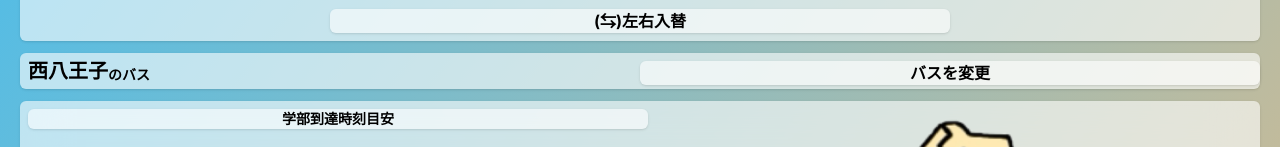
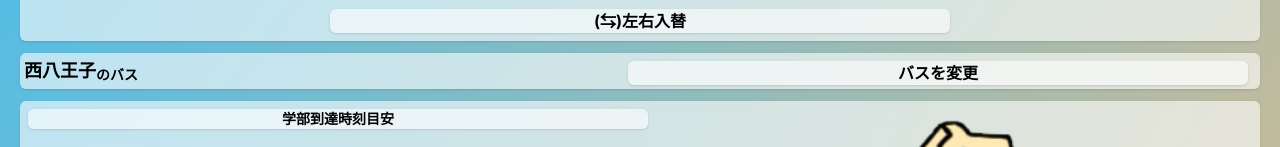
Before and after one commit to tommy10092525/tamap, a Next.js app: page / in a window 1280 px wide. Shown: the part 523-670 px from the top of the page. Built offline with nearby package versions, Linux system fonts and the light colour scheme; no server answers.

Commit message:
ボタンの判定の修正

```diff
--- a/src/app/components/StationSwitch.tsx
+++ b/src/app/components/StationSwitch.tsx
@@ -11,14 +11,14 @@ const StationSwitch = (props: StationSwitchProps) => {
     <div className='my-3 h-full w-full'>
       <Card>
         <div className="inline-flex">
-          <p className="font-bold text-xl ml-2 my-1">{timeTableIsLoading ? "loading" : stationNames[userInput.station]}</p>
+          <p className="font-bold text-lg my-1 ml-1">{timeTableIsLoading ? "loading" : stationNames[userInput.station]}</p>
           {timeTableIsLoading ? <></> : <p className="font-bold text-sm mt-3">のバス</p>}
         </div>
-        <div className='w-1/2 float-right font-bold mt-2 text-center'>
+        <div className='w-1/2 float-right font-bold mt-2 mr-3 text-center'>
           <Card>
-            <button className=""
+            <button className="w-full"
               onClick={handleShowModalChange}>
-              <p >バスを変更</p>
+              <p>バスを変更</p>
             </button>
           </Card>
         </div>
```
